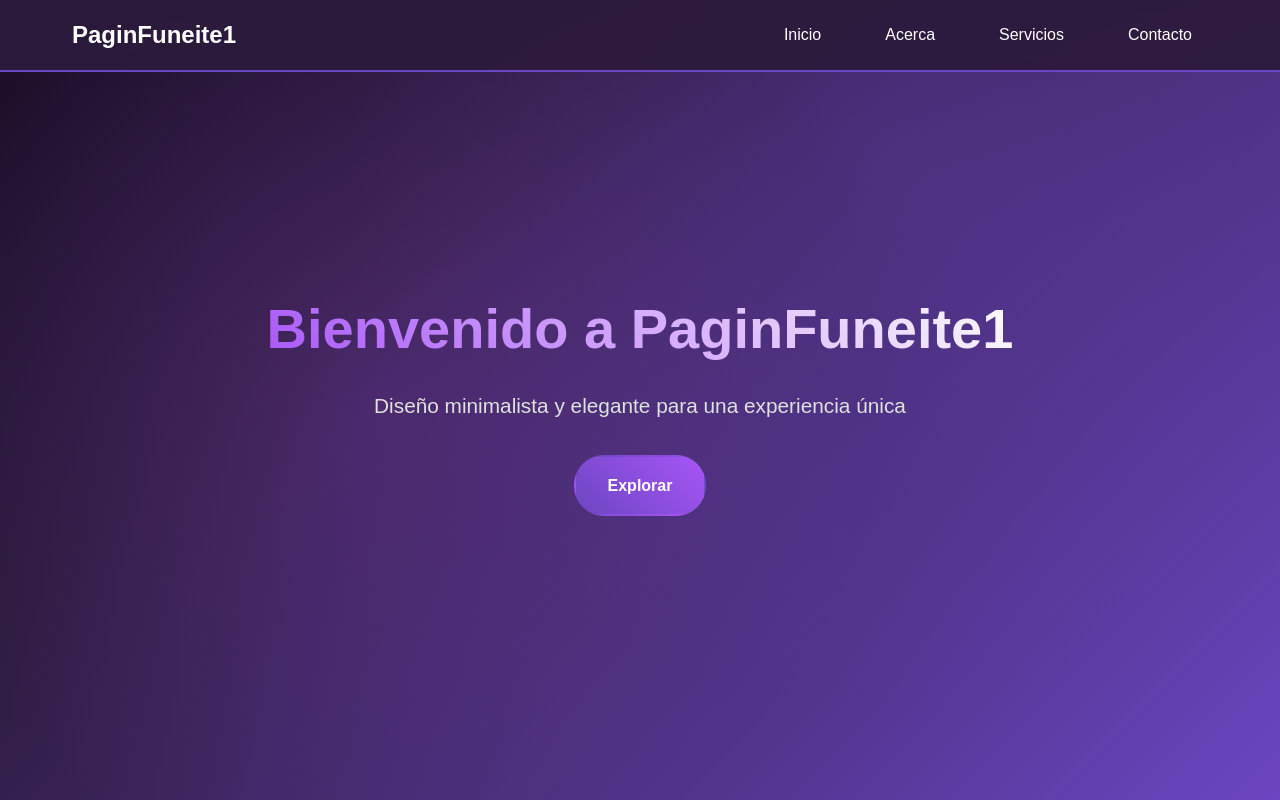
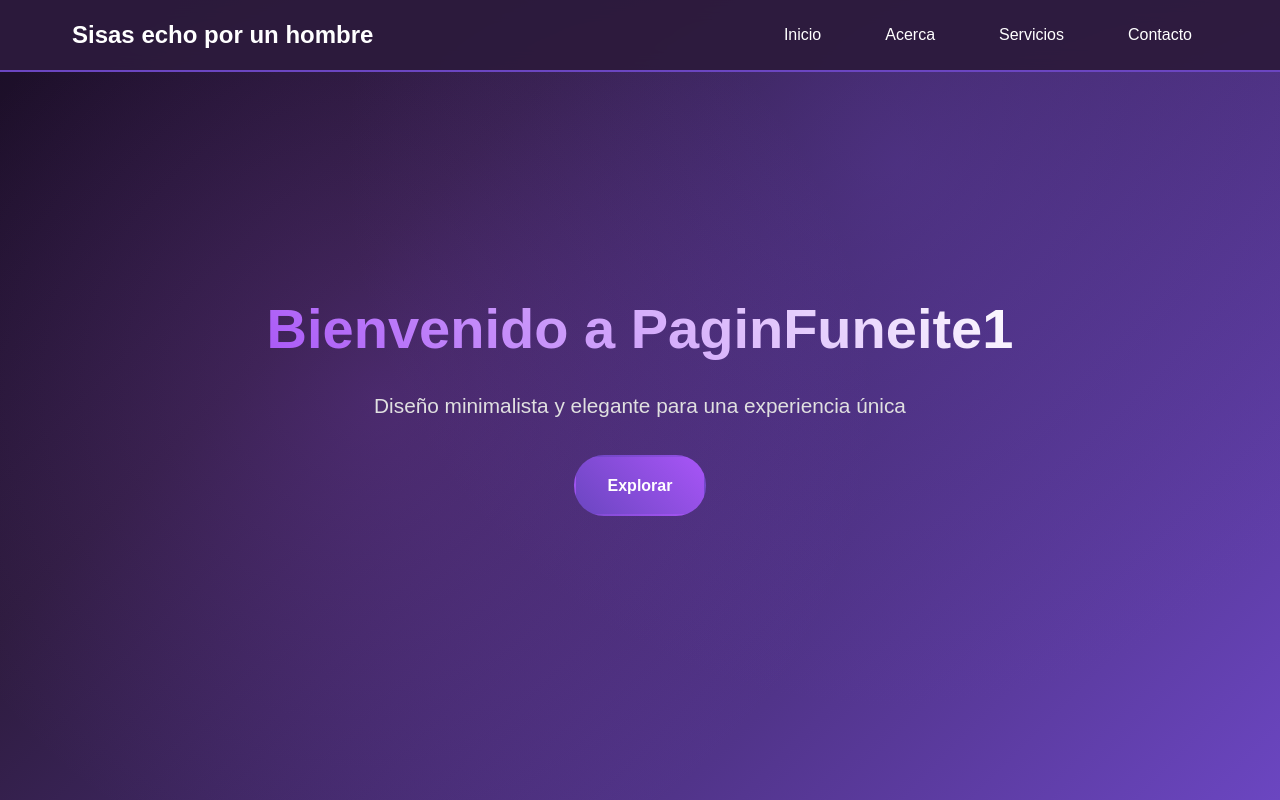
Before and after one commit to maxoto16/PaginFuneite1, a plain HTML site: page index.html in a window 1280 px wide. Shown: the top 800 px of the page. Drawn offline with Linux system fonts and the light colour scheme.

Commit message:
Update index.html

```diff
--- a/index.html
+++ b/index.html
@@ -3,7 +3,7 @@
 <head>
     <meta charset="UTF-8">
     <meta name="viewport" content="width=device-width, initial-scale=1.0">
-    <title>PaginFuneite1 - Diseño Minimalista</title>
+    <title>Sisa pero el que no se Cae</title>
     <link rel="stylesheet" href="style.css">
 </head>
 <body>
@@ -11,7 +11,7 @@
         <nav class="navbar">
             <div class="nav-container">
                 <div class="nav-logo">
-                    <h1>PaginFuneite1</h1>
+                    <h1>Sisas echo por un hombre</h1>
                 </div>
                 <div class="nav-menu" id="nav-menu">
                     <ul class="nav-list">
```
